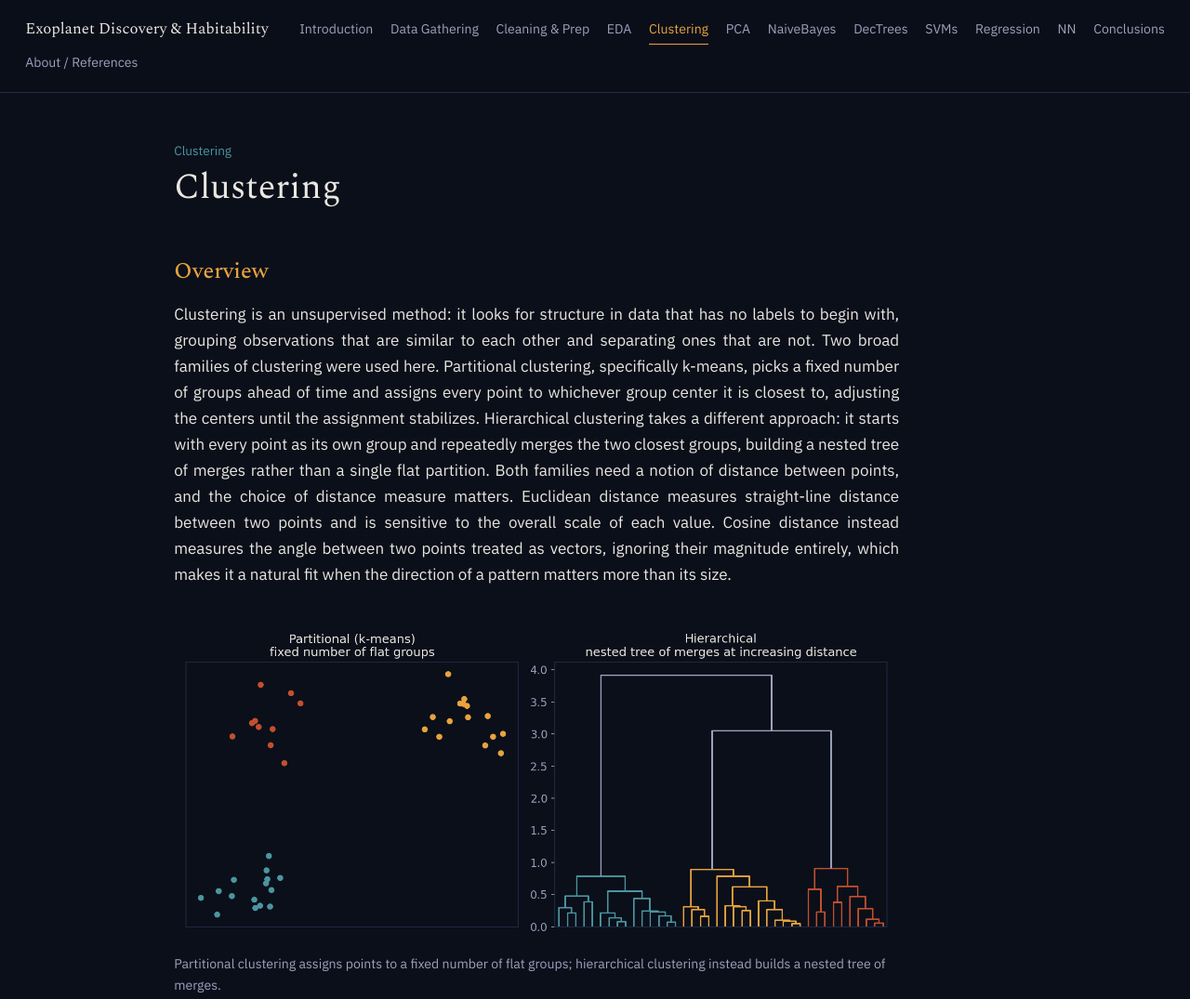
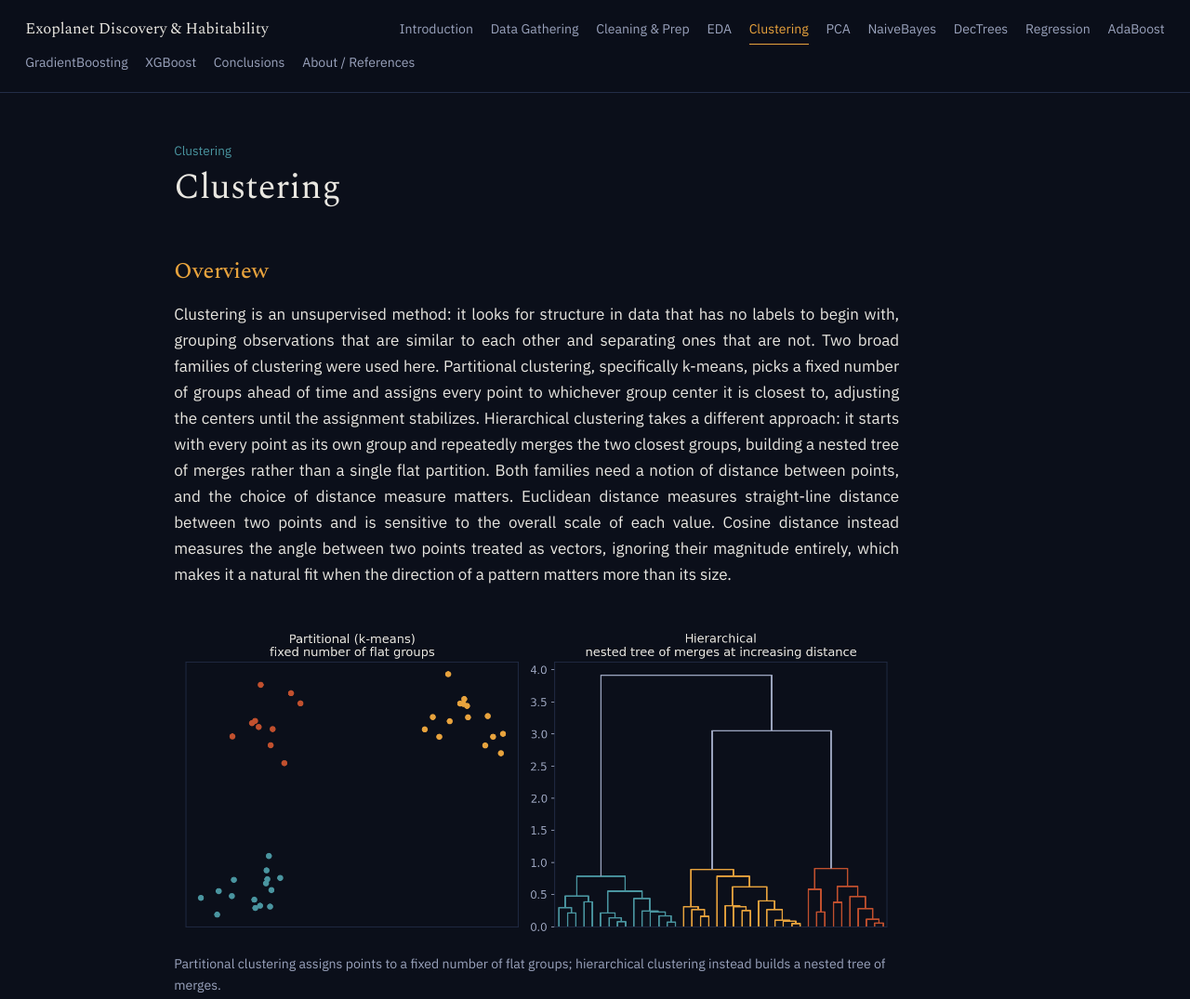
Before and after one commit to Aayushx9/CSCI-5612-ML-Exoplanet-Habitability, a plain HTML site: page clustering.html in a window 1280 px wide. Shown: the top 1075 px of the page at 93% size. Drawn offline with nearby package versions, Linux system fonts and the light colour scheme.

Commit message:
Add files via upload

```diff
--- a/clustering.html
+++ b/clustering.html
@@ -9,7 +9,7 @@
 <link rel="stylesheet" href="style.css">
 </head>
 <body>
-<nav class="topnav"><span class="brand">Exoplanet Discovery &amp; Habitability</span><a href="index.html">Introduction</a><a href="data_gathering.html">Data Gathering</a><a href="cleaning_prep.html">Cleaning &amp; Prep</a><a href="eda.html">EDA</a><a href="clustering.html" class="active">Clustering</a><a href="pca.html">PCA</a><a href="naivebayes.html">NaiveBayes</a><a href="dectrees.html">DecTrees</a><a href="svms.html">SVMs</a><a href="regression.html">Regression</a><a href="nn.html">NN</a><a href="conclusions.html">Conclusions</a><a href="about_references.html">About / References</a></nav><main>
+<nav class="topnav"><span class="brand">Exoplanet Discovery &amp; Habitability</span><a href="index.html">Introduction</a><a href="data_gathering.html">Data Gathering</a><a href="cleaning_prep.html">Cleaning &amp; Prep</a><a href="eda.html">EDA</a><a href="clustering.html" class="active">Clustering</a><a href="pca.html">PCA</a><a href="naivebayes.html">NaiveBayes</a><a href="dectrees.html">DecTrees</a><a href="regression.html">Regression</a><a href="adaboost.html">AdaBoost</a><a href="gradientboosting.html">GradientBoosting</a><a href="xgboost.html">XGBoost</a><a href="conclusions.html">Conclusions</a><a href="about_references.html">About / References</a></nav><main>
   <p class="eyebrow">Clustering</p>
   <h1>Clustering</h1>
 
```
